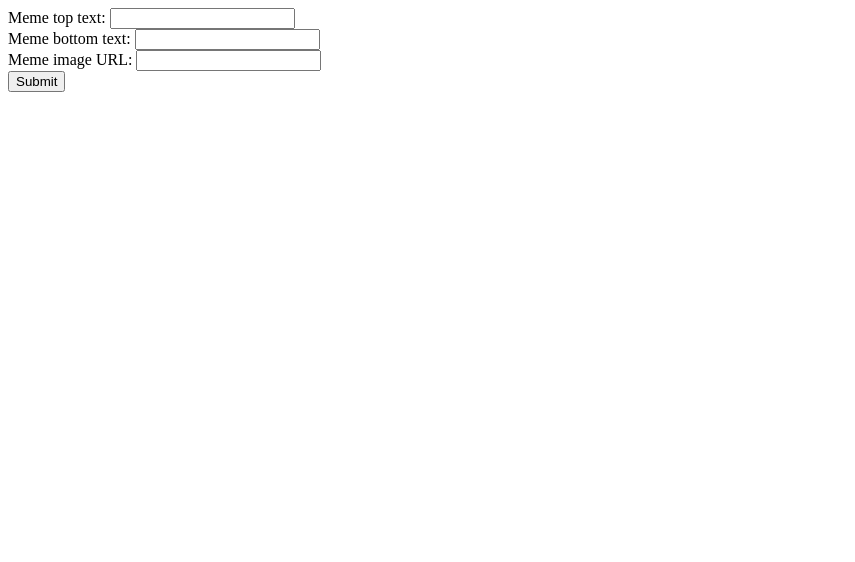
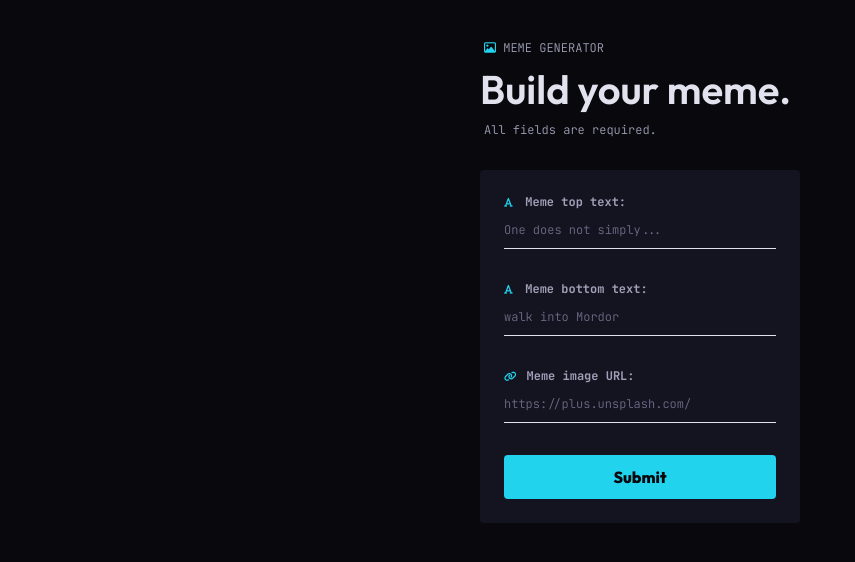
Before and after one commit to Delanie02/springboard, a plain HTML site: page 9.1/index.html in a window 1280 px wide. Shown: the whole page, without its empty margins (0-855 px from the left). Drawn offline with Linux system fonts and the light colour scheme.

Commit message:
added styling to form

```diff
--- a/9.1/app.js
+++ b/9.1/app.js
@@ -1,5 +1,3 @@
-// Users should be able to submit a form on the page to generate a new meme on the page
-
 const topText = document.getElementById("top-text");
 const bottomText = document.getElementById("bottom-text");
 const imageURL = document.getElementById("image-URL");
@@ -8,6 +6,8 @@ const form = document.querySelector("form");
 let memeTopText = "";
 let memeBottomText = "";
 let memeURL = "";
+
+// Users should be able to submit a form on the page to generate a new meme on the page. They should be able to add **multiple memes** to the page by submitting the form multiple times.
 
 form.addEventListener("submit", newMeme);
 
@@ -25,6 +25,9 @@ function newMeme(event) {
   const newMeme = document.createElement("div");
 
   newMeme.innerHTML = `
+    <button type = "button">
+      X
+    </button>
     <h2 class = top-text>
       ${memeTopText}
     </h2>
@@ -35,9 +38,17 @@ function newMeme(event) {
   newMeme.style.backgroundImage = `url('${memeURL}')`;
   newMeme.className = "meme";
   form.append(newMeme);
+
+  // The form boxes should clear out automatically after the submit is clicked.
+  topText.value = "";
+  bottomText.value = "";
+  imageURL.value = "";
 }
 
-// They should be able to add **multiple memes** to the page by submitting the form multiple times
-// Users should be able to click on a button to delete/remove a meme from the page
-// The form boxes should clear out automatically after the submit is clicked
-// The form fields need to have validation so they will not submit if a field is missing
+// Users should be able to click on a button to delete/remove a meme from the page. I originally had the listener on the button itself and just as "e.target.remove" and asked Copilot why it wasn't working, which revealed two problems. One, I needed event delegation since the button doesn't exist until a meme is created. So I adjusted the listener to the parent, the form. Then I adjusted the remove to be on the parent element, which is the meme.
+
+form.addEventListener("click", function (e) {
+  if (e.target.matches("button")) {
+    e.target.parentElement.remove();
+  }
+});
--- a/9.1/index.html
+++ b/9.1/index.html
@@ -3,19 +3,72 @@
   <head>
     <meta charset="UTF-8" />
     <meta name="viewport" content="width=device-width, initial-scale=1.0" />
-    <title>Document</title>
+    <title>Meme Generator</title>
+    <link rel="preconnect" href="https://fonts.googleapis.com" />
+    <link rel="preconnect" href="https://fonts.gstatic.com" crossorigin />
+    <link
+      href="https://fonts.googleapis.com/css2?family=JetBrains+Mono:ital,wght@0,100..800;1,100..800&family=Outfit:wght@100..900&display=swap"
+      rel="stylesheet"
+    />
+    <link
+      rel="stylesheet"
+      href="https://cdnjs.cloudflare.com/ajax/libs/font-awesome/6.7.2/css/all.min.css"
+      integrity="sha512-Evv84Mr4kqVGRNSgIGL/F/aIDqQb7xQ2vcrdIwxfjThSH8CSR7PBEakCr51Ck+w+/U6swU2Im1vVX0SVk9ABhg=="
+      crossorigin="anonymous"
+      referrerpolicy="no-referrer"
+    />
+    <link rel="stylesheet" href="style.css" />
   </head>
   <body>
-    <!-- The HTML page shows a form with three input options - Top Text, Bottom Text, Image - and a submit button -->
+    <!-- The HTML page shows a form with three input options - Top Text, Bottom Text, Image - and a submit button. The form fields need to have validation so they will not submit if a field is missing. -->
+    <div class="header">
+      <p>
+        <i class="fa-regular fa-image" style="color: #22d3ee"></i> MEME
+        GENERATOR
+      </p>
+      <h1>Build your meme.</h1>
+      <p>All fields are required.</p>
+    </div>
+
     <form>
+      <i class="fa-solid fa-font" style="color: #22d3ee"></i>
       <label for="top-text">Meme top text: </label>
-      <input type="text" id="top-text" name="top-text" />
       <br />
+      <input
+        type="text"
+        id="top-text"
+        name="top-text"
+        required
+        minlength="1"
+        class="input"
+        placeholder="One does not simply..."
+      />
+      <br />
+      <i class="fa-solid fa-font" style="color: #22d3ee"></i>
       <label for="bottom-text">Meme bottom text: </label>
-      <input type="text" id="bottom-text" name="bottom-text" />
       <br />
-      <label for="image-URL">Meme image URL: </label>
-      <input type="text" id="image-URL" name="image-URL" />
+      <input
+        type="text"
+        id="bottom-text"
+        name="bottom-text"
+        required
+        minlength="1"
+        class="input"
+        placeholder="walk into Mordor"
+      />
+      <br />
+      <i class="fa-solid fa-link" style="color: #22d3ee"></i
+      ><label for="image-URL">Meme image URL: </label>
+      <br />
+      <input
+        type="url"
+        id="image-URL"
+        name="image-URL"
+        required
+        minlength="1"
+        class="input"
+        placeholder="https://plus.unsplash.com/"
+      />
       <br />
       <input type="submit" id="submit-meme" />
     </form>
--- a/9.1/style.css
+++ b/9.1/style.css
@@ -0,0 +1,93 @@
+html {
+  font-size: 62.5%;
+  /* 1 rem = 10px */
+  display: grid;
+  place-items: center;
+}
+
+body {
+  width: 320px;
+  background-color: #08080d;
+}
+
+.header {
+  margin: 3.2rem 0;
+}
+
+h1 {
+  font-family: "Outfit", sans-serif;
+  font-size: 4rem;
+  font-optical-sizing: auto;
+  font-weight: 600;
+  font-style: normal;
+  color: #e2e2ee;
+  margin: 0;
+}
+
+p {
+  font-family: "JetBrains Mono", monospace;
+  font-optical-sizing: auto;
+  font-weight: 300;
+  font-style: normal;
+  color: #a0a0b8;
+  font-size: 1.2rem;
+  margin: 8px 4px;
+}
+
+form {
+  background-color: #141420;
+  border-radius: 4px;
+  padding: 2.4rem;
+}
+
+label {
+  font-family: "JetBrains Mono", monospace;
+  font-optical-sizing: auto;
+  font-weight: 700;
+  font-style: normal;
+  color: #a0a0b8;
+  font-size: 1.2rem;
+  padding: 1rem;
+}
+
+.input {
+  box-sizing: border-box;
+  width: 100%;
+  background-color: #141420;
+  border: none;
+  border-bottom: 0.25px solid #e2e2ee;
+  color: #e2e2ee;
+  padding: 12px;
+  font-family: "JetBrains Mono", monospace;
+  font-optical-sizing: auto;
+  font-weight: 300;
+  font-style: normal;
+  font-size: 1.2rem;
+  padding: 1.2rem 0 1rem 0;
+  margin-bottom: 3.2rem;
+}
+
+input::placeholder {
+  color: #6b6b88;
+}
+
+/* Added a focus color at the suggestion of Copilot */
+.input:focus {
+  outline: none;
+  border-bottom-color: #22d3ee;
+}
+
+input[type="submit"] {
+  box-sizing: border-box;
+  width: 100%;
+  background-color: #22d3ee;
+  color: #08080d;
+  padding: 12px;
+  font-family: "Outfit", sans-serif;
+  font-size: 1.6rem;
+  font-optical-sizing: auto;
+  font-weight: 800;
+  font-style: normal;
+  border: none;
+  border-radius: 4px;
+}
```
